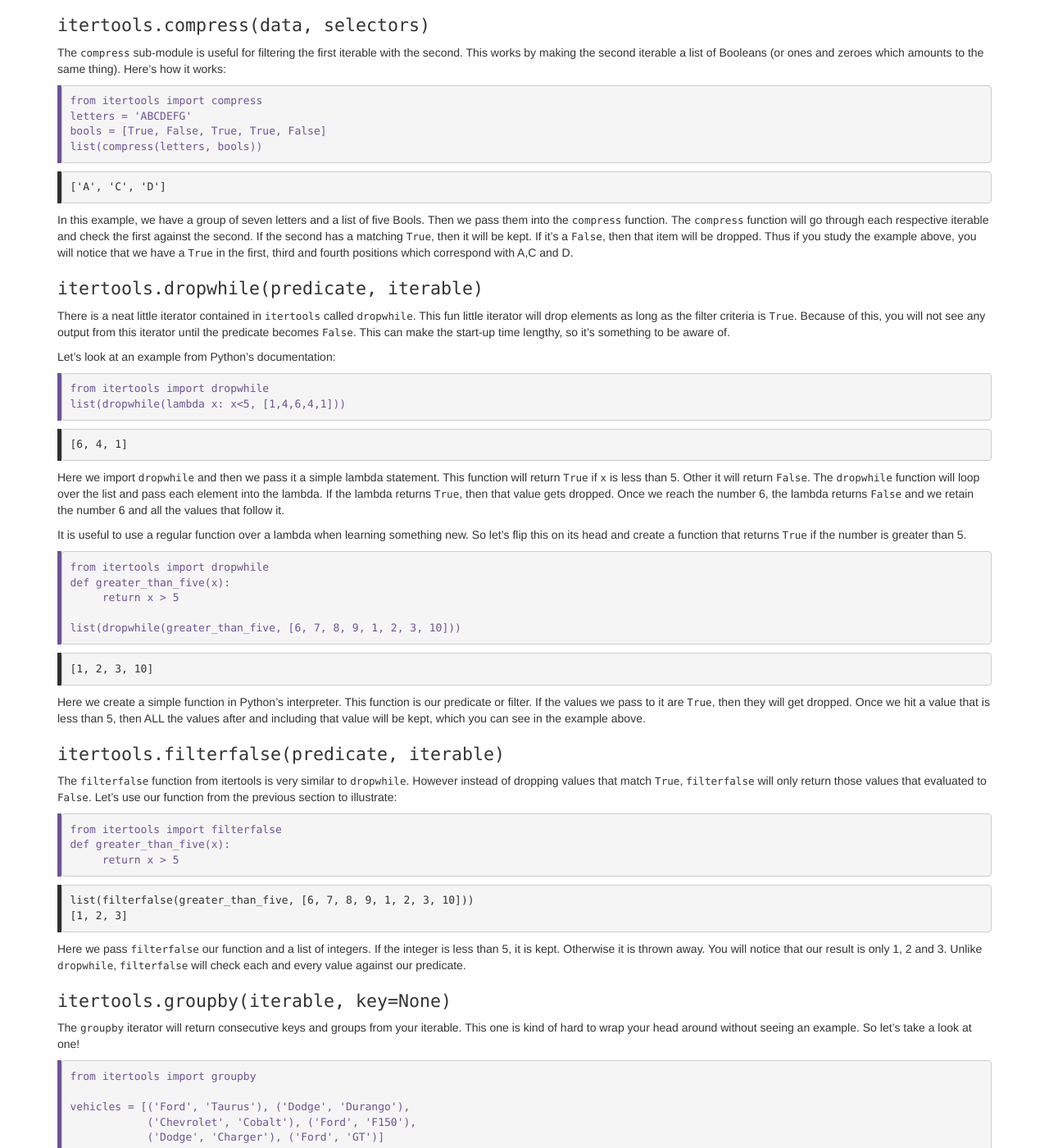
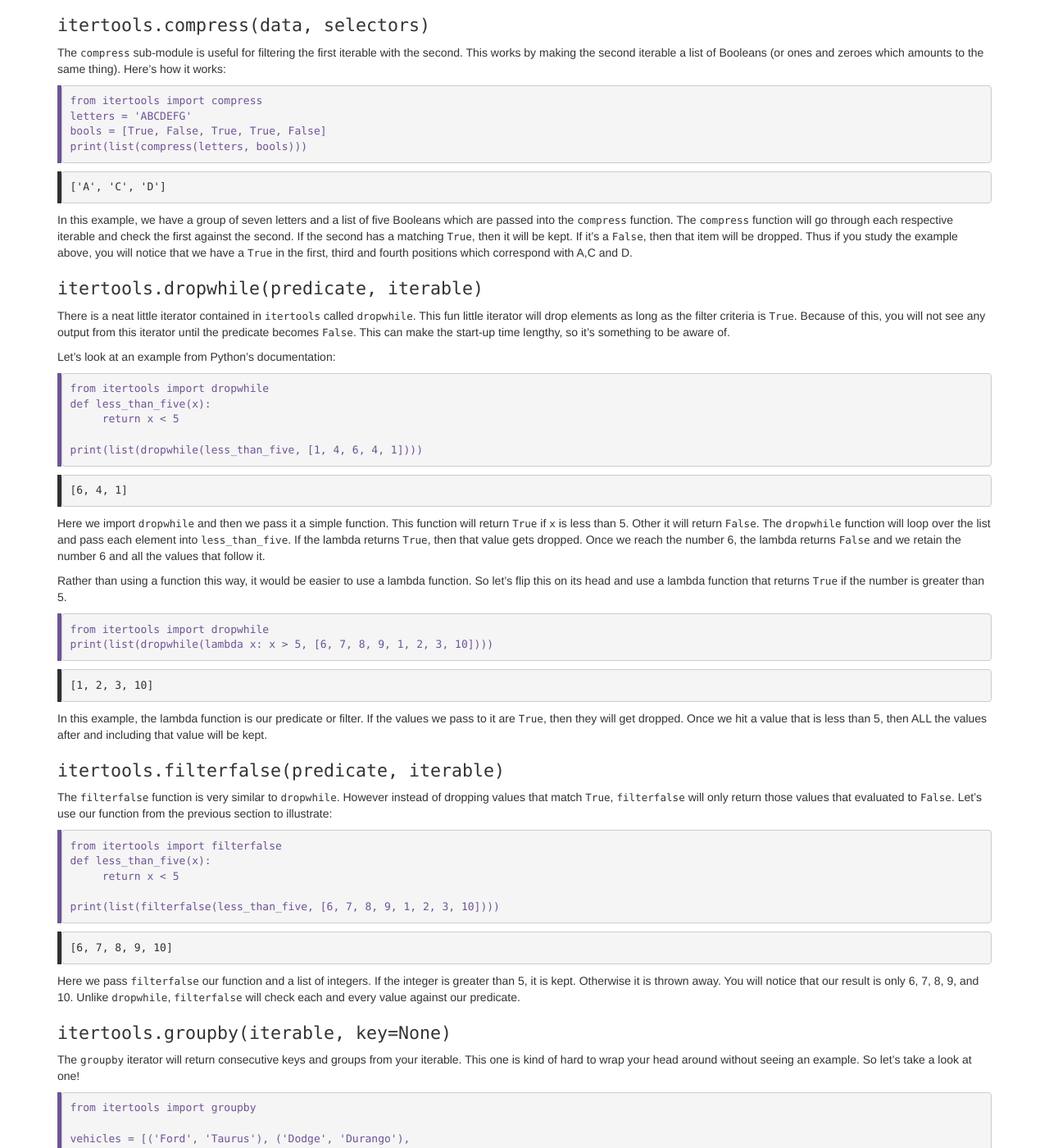
Before and after one commit to albietz/python-itertools, a Jekyll site: the page built from _episodes/02-terminating-iterators.md, in a window 1280 px wide and 1400 px high, scrolled down 1997 px. Shown: the whole window at 82% size. Built offline with Jekyll 4.4.1, drawn with Linux system fonts in a browser that asks for light colours; some of the changed text lies outside the part shown.

Commit message:
Signed-off-by: Greg Watson <g.watson@computer.org>

```diff
--- a/_episodes/02-terminating-iterators.md
+++ b/_episodes/02-terminating-iterators.md
@@ -119,11 +119,10 @@ chain.from_iterable(cmd, numbers)
 
 ~~~
 Traceback (most recent call last):
-  Python Shell, prompt 66, line 1
-builtins.TypeError: from_iterable() takes exactly one argument (2 given)
+  File "<stdin>", line 1, in <module>
+TypeError: from_iterable() takes exactly one argument (2 given)
 ~~~
 {: .output}
-
 
 Here we import `chain` as we did previously. We try passing in our two lists but we end up getting a TypeError!
 
@@ -153,7 +152,7 @@ iterable a list of Booleans (or ones and zeroes which amounts to the same thing)
 from itertools import compress
 letters = 'ABCDEFG'
 bools = [True, False, True, True, False]
-list(compress(letters, bools))
+print(list(compress(letters, bools)))
 ~~~
 {: .python}
 
@@ -162,7 +161,7 @@ list(compress(letters, bools))
 ~~~
 {: .output}
 
-In this example, we have a group of seven letters and a list of five Bools. Then we pass them into the `compress`
+In this example, we have a group of seven letters and a list of five Booleans which are passed into the `compress`
 function. The `compress` function will go through each respective iterable and check the first against the second.
 If the second has a matching `True`, then it will be kept. If it’s a `False`, then that item will be dropped. Thus
 if you study the example above, you will notice that we have a `True` in the first, third and fourth positions which
@@ -178,7 +177,10 @@ Let’s look at an example from Python’s documentation:
 
 ~~~
 from itertools import dropwhile
-list(dropwhile(lambda x: x<5, [1,4,6,4,1]))
+def less_than_five(x):
+     return x < 5
+
+print(list(dropwhile(less_than_five, [1, 4, 6, 4, 1])))
 ~~~
 {: .python}
 
@@ -187,20 +189,17 @@ list(dropwhile(lambda x: x<5, [1,4,6,4,1]))
 ~~~
 {: .output}
 
-Here we import `dropwhile` and then we pass it a simple lambda statement. This function will return `True` if
+Here we import `dropwhile` and then we pass it a simple function. This function will return `True` if
 `x` is less than 5. Other it will return `False`. The `dropwhile` function will loop over the list and pass each
-element into the lambda. If the lambda returns `True`, then that value gets dropped. Once we reach the number 6,
+element into `less_than_five`. If the lambda returns `True`, then that value gets dropped. Once we reach the number 6,
 the lambda returns `False` and we retain the number 6 and all the values that follow it.
 
-It is useful to use a regular function over a lambda when learning something new. So let’s flip
-this on its head and create a function that returns `True` if the number is greater than 5.
+Rather than using a function this way, it would be easier to use a lambda function. So let’s flip
+this on its head and use a lambda function that returns `True` if the number is greater than 5.
 
 ~~~
 from itertools import dropwhile
-def greater_than_five(x):
-     return x > 5
-
-list(dropwhile(greater_than_five, [6, 7, 8, 9, 1, 2, 3, 10]))
+print(list(dropwhile(lambda x: x > 5, [6, 7, 8, 9, 1, 2, 3, 10])))
 ~~~
 {: .python}
 
@@ -209,31 +208,32 @@ list(dropwhile(greater_than_five, [6, 7, 8, 9, 1, 2, 3, 10]))
 ~~~
 {: .output}
 
-Here we create a simple function in Python’s interpreter. This function is our predicate or filter.
+In this example, the lambda function is our predicate or filter.
 If the values we pass to it are `True`, then they will get dropped. Once we hit a value that is less than 5,
-then ALL the values after and including that value will be kept, which you can see in the example above.
+then ALL the values after and including that value will be kept.
 
 ### `itertools.filterfalse(predicate, iterable)`
 
-The `filterfalse` function from itertools is very similar to `dropwhile`. However instead of dropping
+The `filterfalse` function is very similar to `dropwhile`. However instead of dropping
 values that match `True`, `filterfalse` will only return those values that evaluated to `False`.
 Let’s use our function from the previous section to illustrate:
 
 ~~~
 from itertools import filterfalse
-def greater_than_five(x):
-     return x > 5
+def less_than_five(x):
+     return x < 5
+
+print(list(filterfalse(less_than_five, [6, 7, 8, 9, 1, 2, 3, 10])))
 ~~~
 {: .python}
 
 ~~~
-list(filterfalse(greater_than_five, [6, 7, 8, 9, 1, 2, 3, 10]))
-[1, 2, 3]
+[6, 7, 8, 9, 10]
 ~~~
 {: .output}
 
-Here we pass `filterfalse` our function and a list of integers. If the integer is less than 5, it is kept.
-Otherwise it is thrown away. You will notice that our result is only 1, 2 and 3. Unlike `dropwhile`,
+Here we pass `filterfalse` our function and a list of integers. If the integer is greater than 5, it is kept.
+Otherwise it is thrown away. You will notice that our result is only 6, 7, 8, 9, and 10. Unlike `dropwhile`,
 `filterfalse` will check each and every value against our predicate.
 
 ### `itertools.groupby(iterable, key=None)`
@@ -252,8 +252,7 @@ sorted_vehicles = sorted(vehicles)
 
 for key, group in groupby(sorted_vehicles, lambda make: make[0]):
     for make, model in group:
-        print('{model} is made by {make}'.format(model=model,
-                                                 make=make))
+        print('{model} is made by {make}'.format(model=model, make=make))
 	print ("**** END OF GROUP ***\n")
 ~~~
 {: .python}
@@ -298,7 +297,7 @@ Let’s look at the first version to see how it works:
 from itertools import islice
 iterator = islice('123456', 4)
 for val in '123456':
-    print(next(iterator))
+	print(next(iterator))
 ~~~
 {: .python}
 
```
Also changed, not shown: other parts of _episodes/02-terminating-iterators.md (+3 -3 lines).
